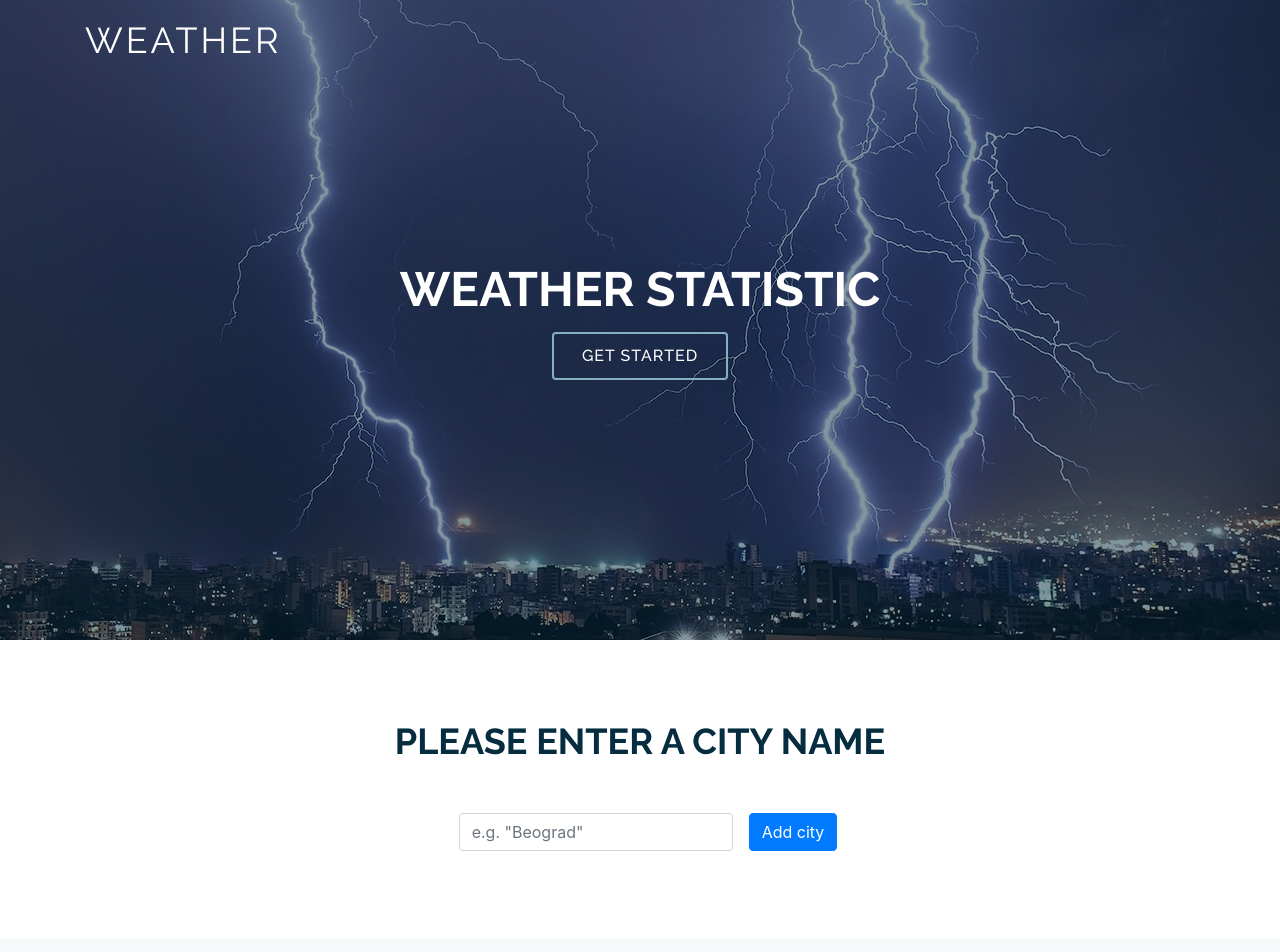
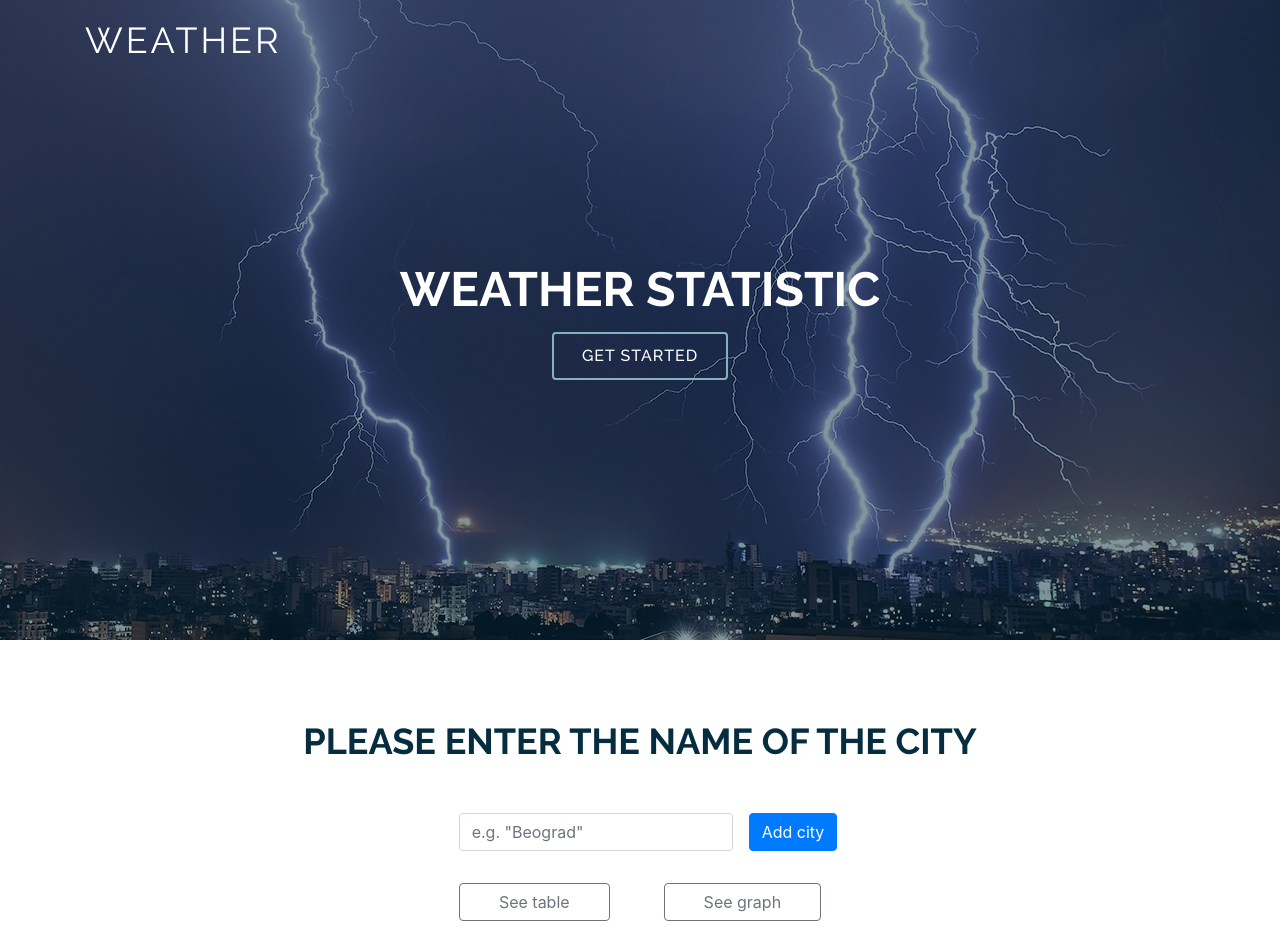
Before and after one commit to Damjan032/weatherHCI, a React (Create React App) app in the folder weather-ui/: page / in a window 1280 px wide. Shown: the top 952 px of the page. Built offline with nearby package versions, Linux system fonts and the light colour scheme.

Commit message:
Input comonent

```diff
--- a/weather-ui/src/App.js
+++ b/weather-ui/src/App.js
@@ -6,7 +6,13 @@ import GraphInput from "./GraphInput";
 import 'bootstrap/dist/css/bootstrap.min.css';
 
 
-function App() {
+class App extends React.Component{
+    inputLisener = (parm) => {
+        console.log(parm);
+    };
+
+
+    render() {
       return (
             <div className="App">
                 <header id="header" className="fixed-top d-flex align-items-center header-transparent">
@@ -33,10 +39,17 @@ function App() {
                 <section id="about" className="about">
                     <div className="container">
                         <div className="section-title">
-            <h2>Please enter a city name</h2>
+                            <h2>Please enter the name of the city</h2>
 
                         </div>
-            <CityInput/>
+                        <CityInput toggleOverlay={this.inputLisener}/>
+                        <br/>
+                        <div className="row d-flex justify-content-center">
+                            <a width="150px" className="btn btn-outline-secondary scrollto custom" href="#about" role="button">&nbsp;&nbsp;&nbsp;&nbsp;&nbsp;&nbsp;See table&nbsp;&nbsp;&nbsp;&nbsp;&nbsp;&nbsp;</a>
+                            &nbsp;&nbsp;&nbsp;&nbsp;&nbsp;&nbsp;&nbsp;&nbsp;&nbsp;&nbsp;&nbsp;&nbsp;
+                            <a className="btn btn-outline-secondary scrollto" href="#graph" role="button">&nbsp;&nbsp;&nbsp;&nbsp;&nbsp;&nbsp;See graph&nbsp;&nbsp;&nbsp;&nbsp;&nbsp;&nbsp;</a>
+                        </div>
+
                     </div>
 
                 </section>
@@ -50,7 +63,6 @@ function App() {
                             <h2>Tabelarni prikaz</h2>
                             <TableInput/>
                         </div>
-
                         <div className="row">
 
                         </div>
@@ -60,7 +72,7 @@ function App() {
 
 
 
-      <section id="featured" className="featured">
+                <section id="graph" className="featured">
                     <div className="container">
                         <div className="section-title">
                             <h2>Grafikon</h2>
@@ -94,5 +106,6 @@ function App() {
             </div>
         );
     }
+}
 
 export default App;
--- a/weather-ui/src/CityInput.js
+++ b/weather-ui/src/CityInput.js
@@ -1,8 +1,9 @@
 import React from 'react';
 import './App.css';
-
+import axios from 'axios';
+import { useToasts } from 'react-toast-notifications';
 class CityInput extends React.Component {
-
+    addToast;
     constructor(props) {
         super(props);
         this.city = "";
@@ -11,16 +12,22 @@ class CityInput extends React.Component {
     handleChange(event) {
         this.city = event.target.value;
         console.log(this.city);
+        this.props.toggleOverlay("eveeeeee");
     };
 
 
-    addCity() {
-        console.log(this.city);
+    addCity = () => {
+        this.addToast = useToasts()
+        console.log("api.openweathermap.org/data/2.5/forecast?q="+this.city +"&appid=6c4b3a3b02a04f0626ff97606e9453fd");
 
+        axios.get("https://api.openweathermap.org/data/2.5/forecast?q="+this.city +"&appid=6c4b3a3b02a04f0626ff97606e9453fd")
+            .then(res => {
+                console.log("Urosao zahtev")
+            }).catch((response) => this.addToast(response, { appearance: 'error' }));
     };
     render() {
         return (
-            <div class="d-flex justify-content-center">
+            <div className="d-flex justify-content-center">
 
 
                     <div className="form-group mx-sm-3 mb-2">
--- a/weather-ui/src/style.css
+++ b/weather-ui/src/style.css
@@ -8,6 +8,9 @@
 /*--------------------------------------------------------------
 # General
 --------------------------------------------------------------*/
+.custom {
+  padding: 150px !important;
+}
 body {
   font-family: "Open Sans", sans-serif;
   color: #444444;
```
Lines whose indentation alone changed are shown as unchanged.
